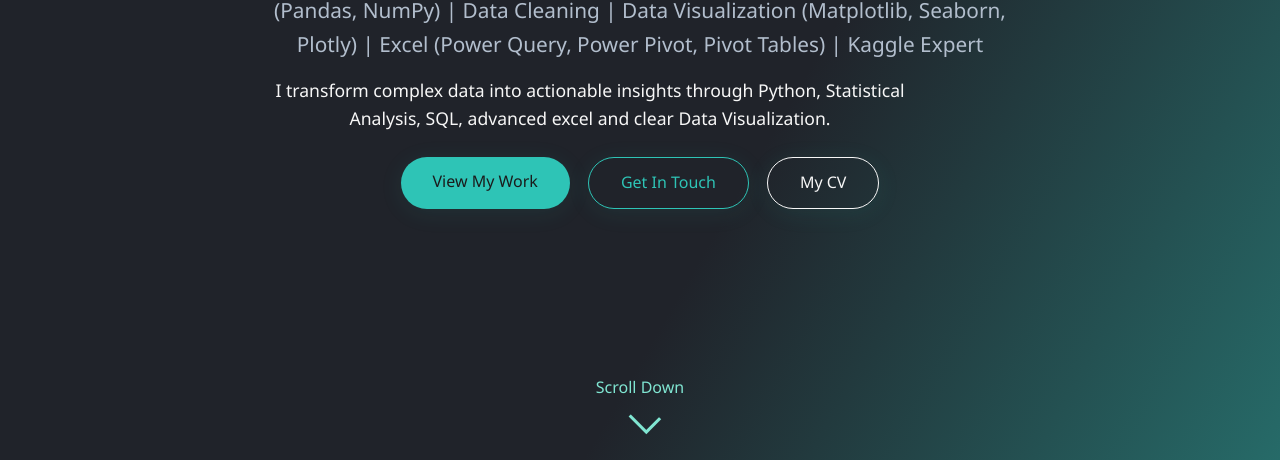
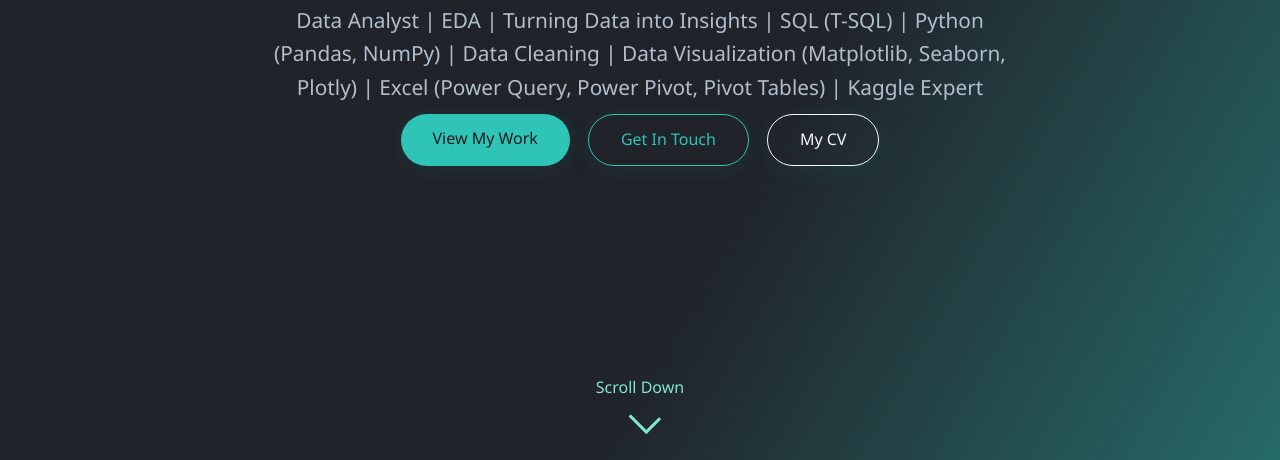
Before and after one commit to mohamed-gamal-dev/portfolio, a plain HTML site: page index.html in a window 1280 px wide. Shown: the part 340-800 px from the top of the page. Drawn offline with Linux system fonts and the light colour scheme.

Commit message:
Update index.html

```diff
--- a/index.html
+++ b/index.html
@@ -652,8 +652,8 @@
         <div class="hero-content">
             <h1 class="hero-title">Hi, I'm <span class="highlight">Mohamed Gamal</span></h1>
             <!-- <p class="hero-subtitle">Data Analyst | Kaggle expert | Data Visualization | Python (Pandas, NumPy, Matplotlib, Seaborn, Plotly) | Data Cleaning</p> -->
-            <p class="hero-subtitle" >Data Analyst | EDA | Turning Data into Insights | SQL (T-SQL) | Python (Pandas, NumPy) | Data Cleaning | Data Visualization (Matplotlib, Seaborn, Plotly) | Excel (Power Query, Power Pivot, Pivot Tables) | Kaggle Expert</p>
-            <p class="hero-description">I transform complex data into actionable insights through Python, Statistical Analysis, SQL, advanced excel and clear Data Visualization.</p>
+            <p class="hero-subtitle" > Data Analyst | EDA | Turning Data into Insights | SQL (T-SQL) | Python (Pandas, NumPy) | Data Cleaning | Data Visualization (Matplotlib, Seaborn, Plotly) | Excel (Power Query, Power Pivot, Pivot Tables) | Kaggle Expert</p>
+            <!-- <p class="hero-description"> I transform complex data into actionable insights through Python, Statistical Analysis, SQL, advanced excel and clear Data Visualization.</p> -->
             <div class="hero-buttons">
                 <a href="#projects" class="btn btn-primary">View My Work</a>
                 <a href="#contact" class="btn btn-secondary">Get In Touch</a>
```
